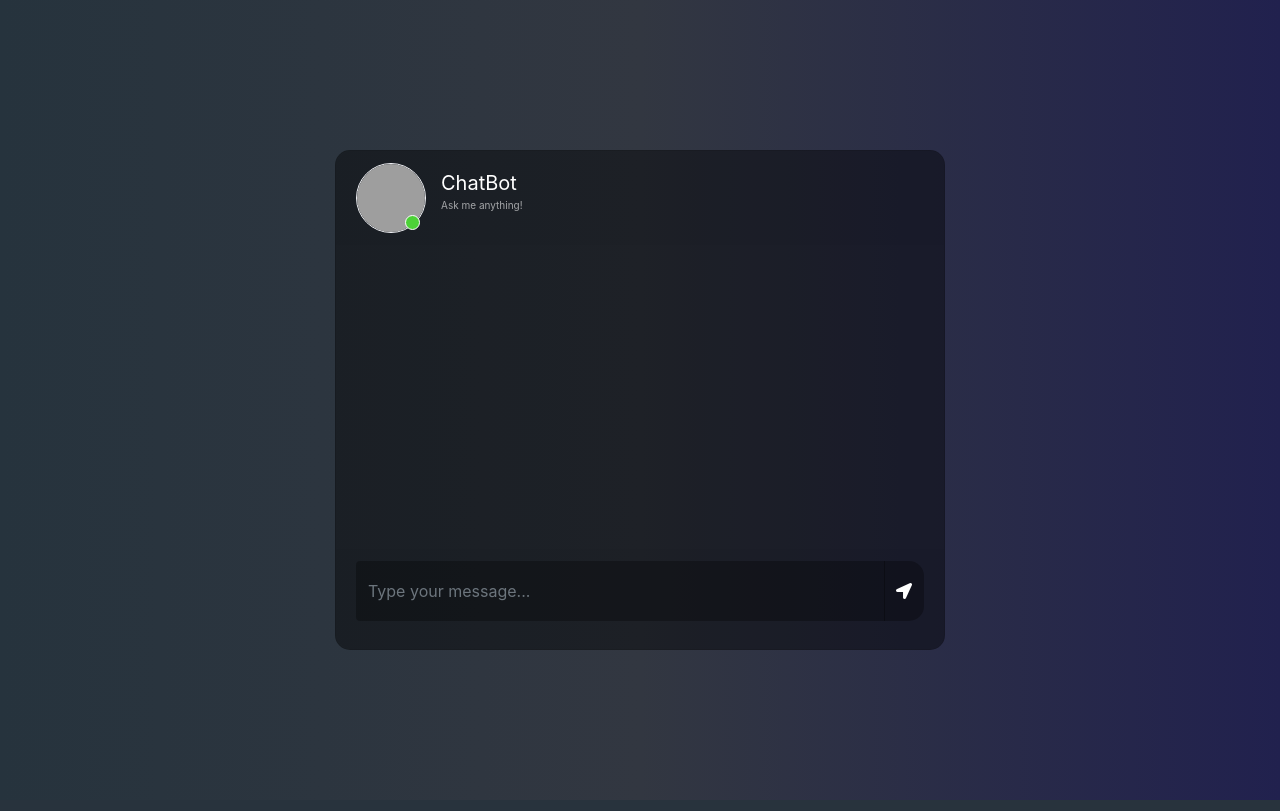
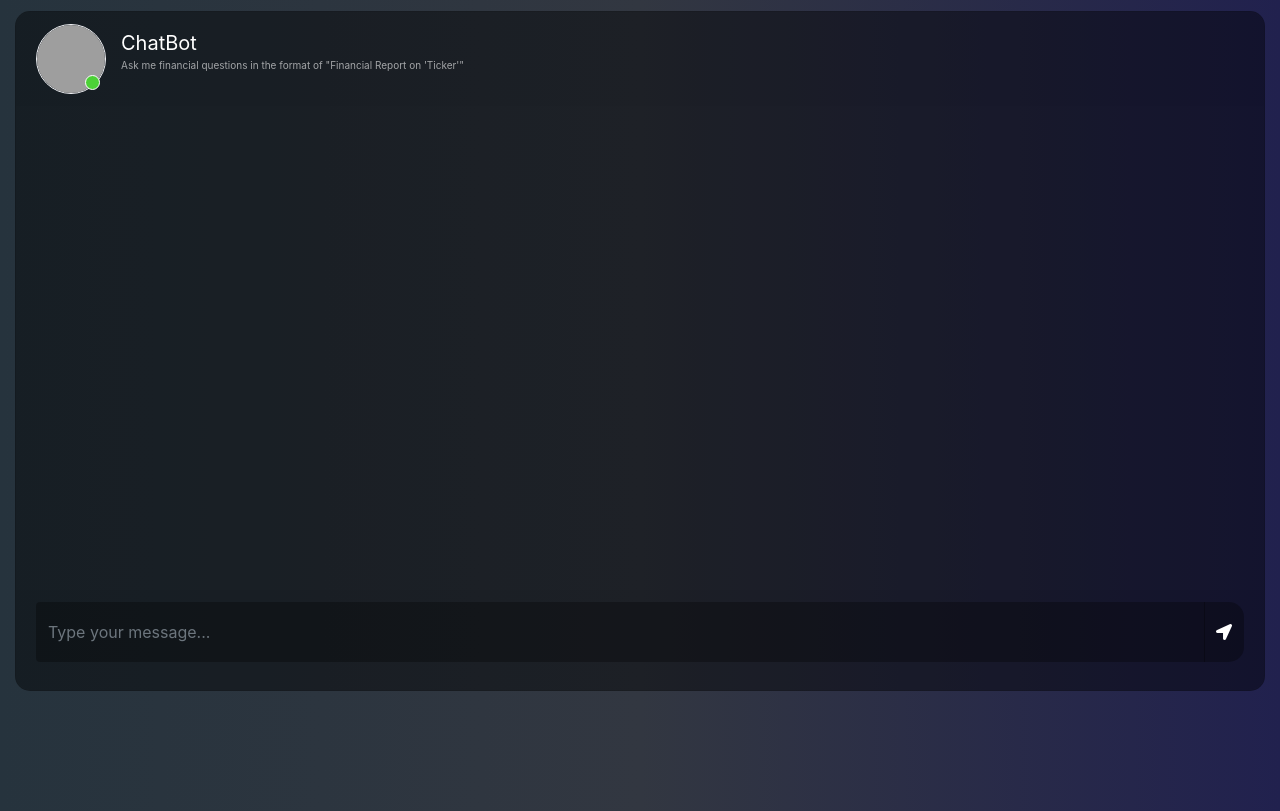
Before and after one commit to dmsmirno/CS410_Project, a Flask app: page / in a window 1280 px wide. Run offline with Flask 3, Linux system fonts and the light colour scheme; some libraries are stand-ins or nearby versions; grey boxes are pictures that could not be loaded.

Commit message:
Made agent window bigger

```diff
--- a/templates/test.html
+++ b/templates/test.html
@@ -28,12 +28,20 @@
       type="text/css"
       href="./static/style.css"
     />
+    <style>
+      .card {
+        min-height: 85vh;
+        margin-top: 8pt;
+      }
+    </style>
   </head>
 
   <body>
-    <div class="container-fluid h-100">
-      <div class="row justify-content-center h-100">
-        <div class="col-md-8 col-xl-6 chat">
+
+    <div class="container-fluid">
+
+        <!-- Adjusted column classes for wider width -->
+
           <div class="card">
             <div class="card-header msg_head">
               <div class="d-flex bd-highlight">
@@ -46,7 +54,7 @@
                 </div>
                 <div class="user_info">
                   <span>ChatBot</span>
-                  <p>Ask me anything!</p>
+                  <p>Ask me financial questions in the format of "Financial Report on 'Ticker'"</p>
                 </div>
               </div>
             </div>
@@ -74,8 +82,6 @@
               </form>
             </div>
           </div>
-        </div>
-      </div>
     </div>
 
     <script>
```
